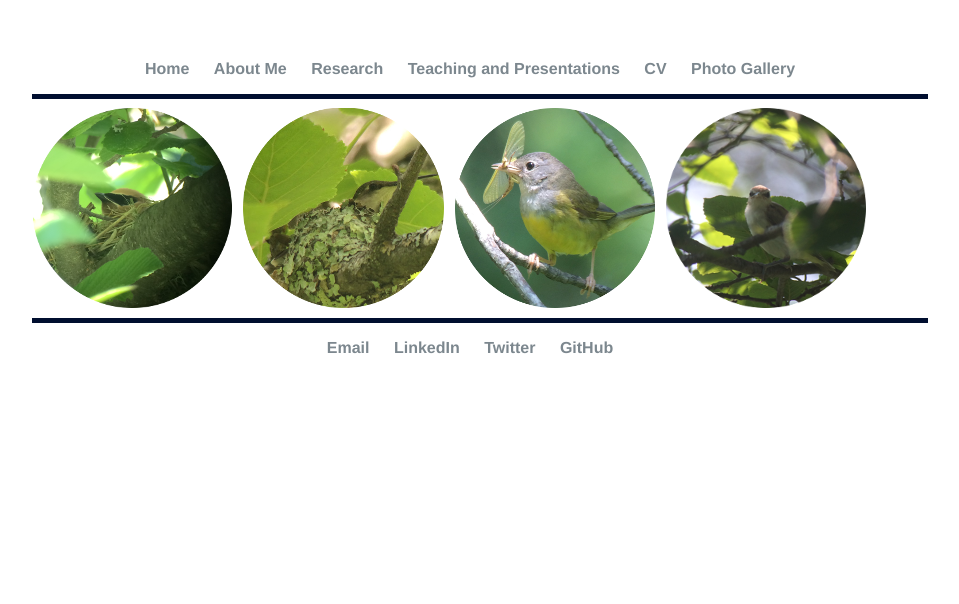
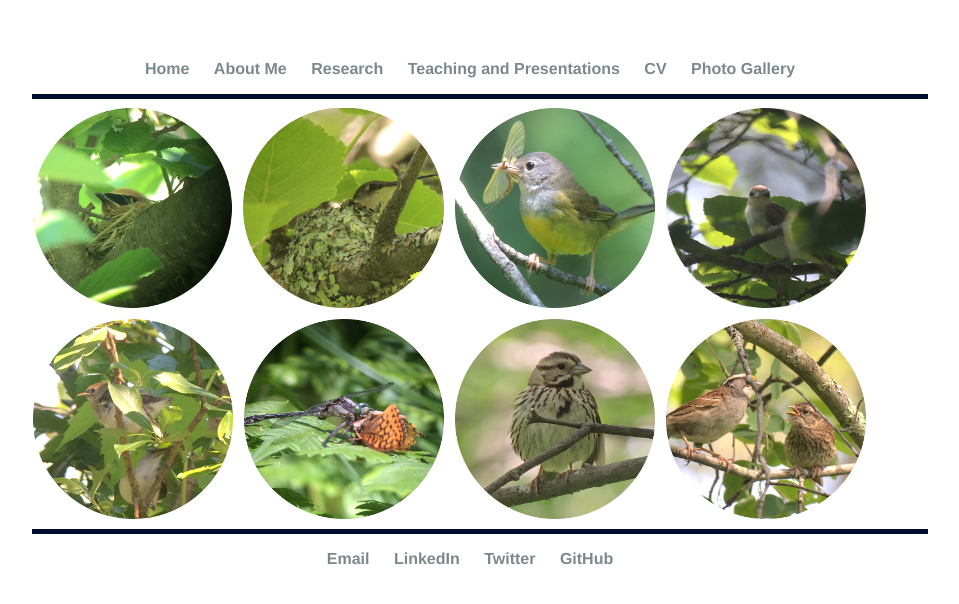
Before and after one commit to elizagrames/elizagrames.github.io, a Jekyll site: the page built from gallery/index.html, in a window 1280 px wide. Shown: the top 604 px of the page, without its empty margins (160-1119 px from the left). Built offline with Jekyll 4.4.1, drawn with Linux system fonts in a browser that asks for light colours.

Commit message:
Update index.html

```diff
--- a/gallery/index.html
+++ b/gallery/index.html
@@ -52,9 +52,12 @@ top: 0;
 
 <div class="gallerycontainer">
 
-<a class="thumbnail" href="#thumb"><img src="https://github.com/elizagrames/elizagrames.github.io/blob/master/images/wbba/CEDW-thumb.png?raw=true" border="0" /><span>
+<a class="thumbnail" href="#thumb">
+  <img src="https://github.com/elizagrames/elizagrames.github.io/blob/master/images/wbba/CEDW-thumb.png?raw=true" border="0" />
+  <span>
   <img src="https://github.com/elizagrames/elizagrames.github.io/blob/master/images/wbba/CEDW-scale.JPG?raw=true" /><br />
   <capt>Cedar Waxwing on nest in the Superior Municipal Forest</capt></span></a>
+
 <a class="thumbnail" href="#thumb"><img src="https://github.com/elizagrames/elizagrames.github.io/blob/master/images/wbba/RTHU-thumb.png?raw=true" border="0" /><span>
   <img src="https://github.com/elizagrames/elizagrames.github.io/blob/master/images/wbba/RTHU-scale.JPG?raw=true" /><br /><capt>
   Female Ruby-throated Hummingbird on nest in the Superior Municipal Forest</capt></span></a>
@@ -65,6 +68,27 @@ top: 0;
   <img src="https://github.com/elizagrames/elizagrames.github.io/blob/master/images/wbba/REVI-scale.JPG?raw=true" /><br />
   <capt>Recently fledged Red-eyed Vireo in the Superior Municipal Forest</capt></span></a>
 
+<a class="thumbnail" href="#thumb">
+  <img src="https://github.com/elizagrames/elizagrames.github.io/blob/master/images/wbba/CSWA-thumb.png?raw=true" border="0" />
+  <span>
+  <img src="https://github.com/elizagrames/elizagrames.github.io/blob/master/images/wbba/CSWA-scale.JPG?raw=true" /><br />
+  <capt>Recently fledged Chestnut-sided Warbler (top) and adult female (below)</capt></span></a>
 
+<a class="thumbnail" href="#thumb">
+  <img src="https://github.com/elizagrames/elizagrames.github.io/blob/master/images/wbba/dragon-thumb.png?raw=true" border="0" />
+  <span>
+  <img src="https://github.com/elizagrames/elizagrames.github.io/blob/master/images/wbba/dragon-scale.JPG?raw=true" /><br />
+  <capt>Black-shouldered Spinylegs eating a Great Spangled Fritilary</capt></span></a>
 
+<a class="thumbnail" href="#thumb">
+  <img src="https://github.com/elizagrames/elizagrames.github.io/blob/master/images/wbba/SOSP-thumb.png?raw=true" border="0" />
+  <span>
+  <img src="https://github.com/elizagrames/elizagrames.github.io/blob/master/images/wbba/SOSP-scale.JPG?raw=true" /><br />
+  <capt>Song Sparrow in the Superior Municipal Forest</capt></span></a>
+
+<a class="thumbnail" href="#thumb">
+  <img src="https://github.com/elizagrames/elizagrames.github.io/blob/master/images/wbba/WTSP-thumb.png?raw=true" border="0" />
+  <span>
+  <img src="https://github.com/elizagrames/elizagrames.github.io/blob/master/images/wbba/WTSP-scale.JPG?raw=true" /><br />
+  <capt>Recently fledged White-throated Sparrow begging for food</capt></span></a>
 </div>
```
